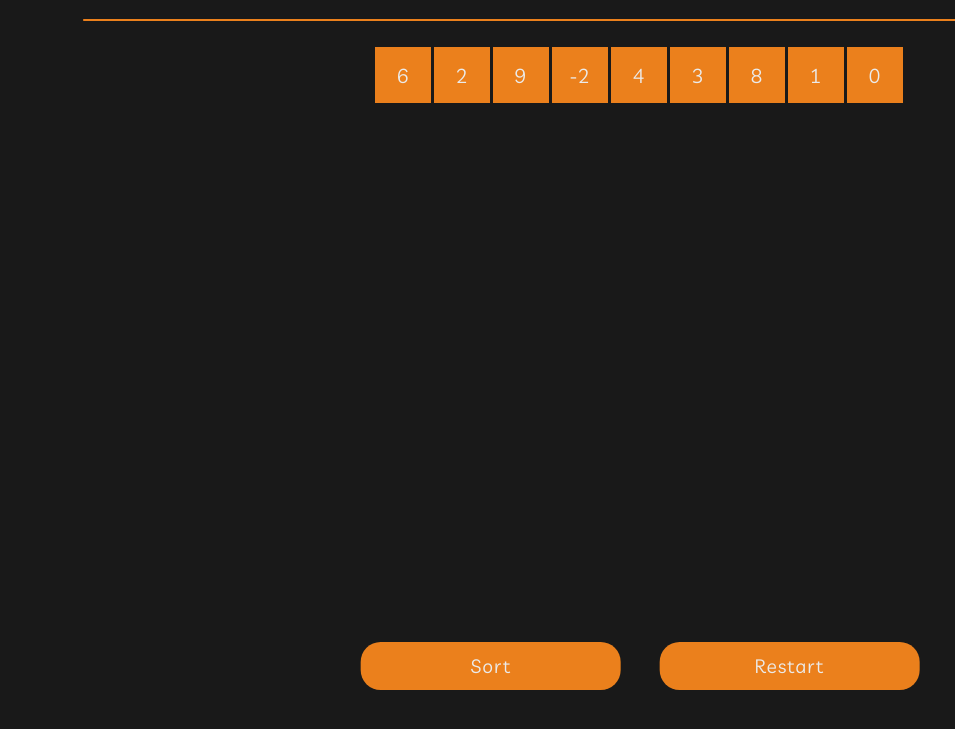
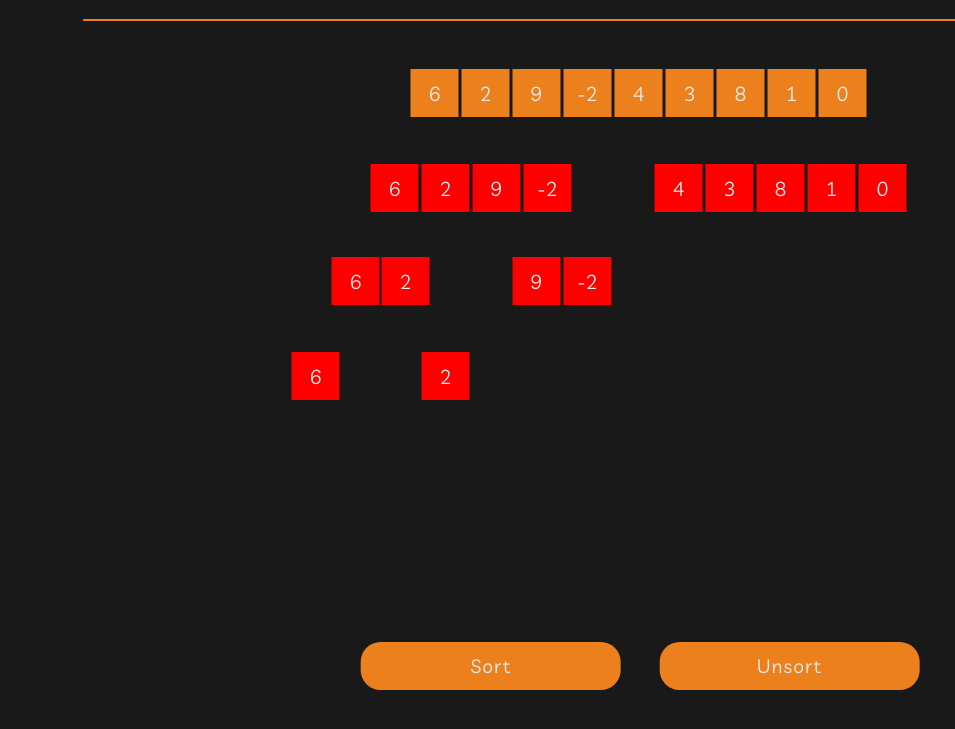
Before and after one commit to h3y-retr0/Merge-Sort-Visualization, a plain HTML site: page index.html in a window 1280 px wide. Both pictures are taken after a click on the button "Sort". Shown: the part 69-798 px from the top of the page, without its empty margins (0-955 px from the left). Drawn offline with Linux system fonts and the light colour scheme.

Commit message:
Implement split animation

```diff
--- a/index.html
+++ b/index.html
@@ -34,7 +34,7 @@
    <section class="btn-section">
       <div>
          <button id="sort-btn">Sort</button>
-         <button id="restart-btn">Restart</button>
+         <button id="restart-btn">Unsort</button>
       </div>
    </section>
 
--- a/js/animation.js
+++ b/js/animation.js
@@ -1,4 +1,99 @@
 
 window.addEventListener('DOMContentLoaded', () => {
 
+   const sortBtn = document.getElementById('sort-btn')
+   const arrayContainer = document.getElementById('array-container')
+
+
+   const split = (A) => new Promise((resolve) => {
+
+      let clones = []
+
+      A.forEach((item) => {
+         let clone = item.cloneNode(true);
+         let itemRect = item.getBoundingClientRect();
+         let containerRect = arrayContainer.getBoundingClientRect();
+
+
+         clone.style.position = 'absolute';
+         clone.style.backgroundColor = 'red'
+         clone.style.zIndex = 1
+
+         clone.style.top = `${itemRect.top - containerRect.top}px`;
+         clone.style.left = `${itemRect.left - containerRect.left}px`;
+
+         arrayContainer.appendChild(clone);
+         clones.push(clone)
+     });
+
+
+
+
+      let mid = Math.floor(A.length / 2)
+
+      let left = clones.slice(0, mid)
+      let right = clones.slice(mid)
+
+
+      for (let div of left) {
+
+         let currentLeft = parseInt(window.getComputedStyle(div).left);
+         let currentTop = parseInt(window.getComputedStyle(div).top);
+
+         div.style.left = (currentLeft - 40) + 'px';
+         div.style.top = (currentTop + 95) + 'px';
+      }
+
+
+      for (let div of right) {
+         let currentLeft = parseInt(window.getComputedStyle(div).left);
+         let currentTop = parseInt(window.getComputedStyle(div).top);
+
+         div.style.left = (currentLeft + 40) + 'px';
+         div.style.top = (currentTop + 95) + 'px';
+      }
+
+      setTimeout(() => {
+         resolve([left, right, A])
+      }, 700)
+
+
+   })
+
+   const merge = (arr1, arr2, target) => new Promise((resolve) => {
+
+      console.log(arr1, arr2, target)
+      return
+   })
+
+
+
+
+   const mergeSortAnimation = async (A) => {
+      if (A.length == 1) {
+         return A
+      }
+
+      let tst = await split(A)
+
+      let sortedLeft = await mergeSortAnimation(tst[0])
+      let sortedRight = await mergeSortAnimation(tst[1])
+      let target = tst[2]
+      return await merge(sortedLeft, sortedRight, target)
+
+
+
+   }
+
+   sortBtn.addEventListener('click', () => {
+      const arrayDivs = document.getElementsByClassName('array-element')
+      let list = []
+      for (elem of arrayDivs) {
+         list.push(elem)
+      }
+      mergeSortAnimation(list)
+   })
+
+
+
 })
--- a/styles/style.css
+++ b/styles/style.css
@@ -82,21 +82,25 @@ h1 span {
 }
 
 #array-container {
-   width: 100%;
+   text-align: center;
    height: auto;
    margin-top: 50px;
-   display: flex;
-   flex-direction: row;
-   justify-content: center;
+   position: absolute;
+   left: 50%;
+   transform: translateX(-50%);
+   white-space: nowrap;
 }
 
 .array-element {
-   height: 56px;
-   width: 56px;
+   display: inline-block;
+   height: 48px;
+   width: 48px;
    background-color: rgb(235, 128, 28);
    color: rgb(235, 235, 235);
    position: relative;
    margin-right: 3px;
+   transition: left 0.7s, top 0.7s;
+   z-index: 2;
 }
 
 .array-element p {
@@ -106,6 +110,7 @@ h1 span {
    transform: translate(-50%, -50%);
    font-size: 20px;
    margin: 0;
+
 }
 
 .btn-section {
```
Also changed, not shown: js/menu.js (+4 -3 lines).
